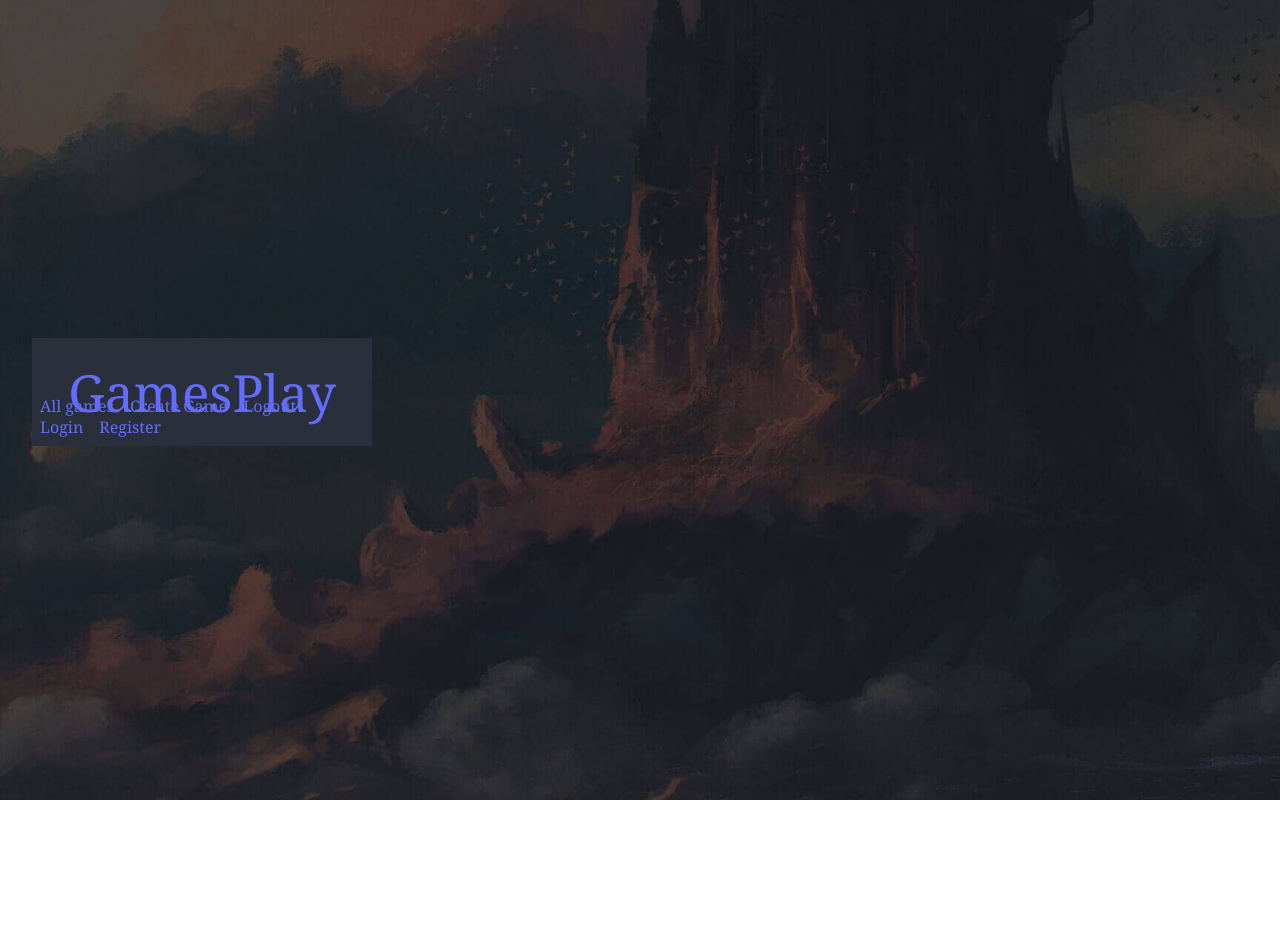
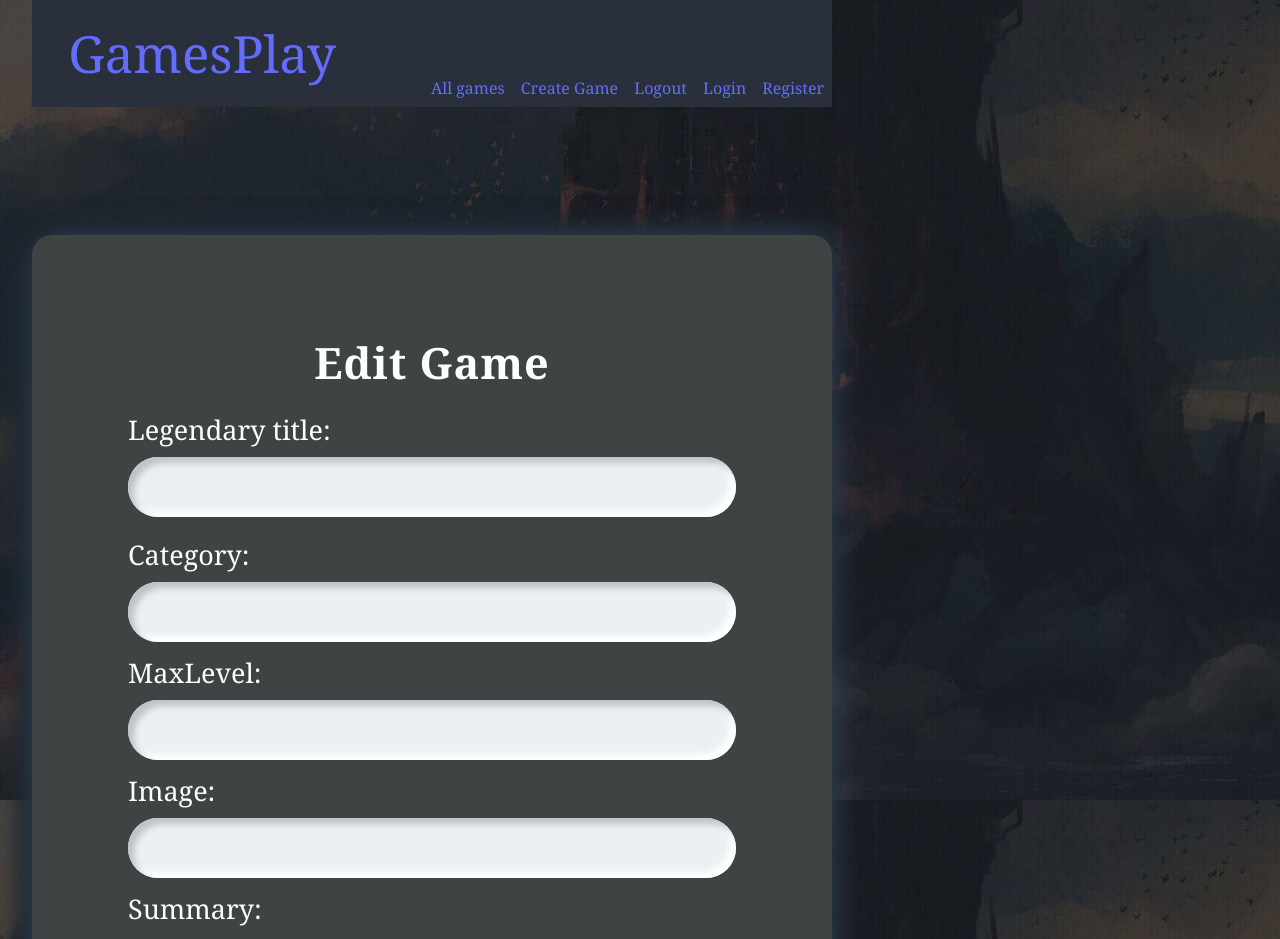
Before and after one commit to jordankageorgieva/softuni-games-play-march-2025, a React (Vite) app in the folder client/: page /games/1/game-edit in a window 1280 px wide. Shown: the top 939 px of the page. Before the commit the page ends 800 px from the top, so only its background shows below. Built offline with nearby package versions, Linux system fonts and the light colour scheme.

Commit message:
delete game added

```diff
--- a/client/src/App.jsx
+++ b/client/src/App.jsx
@@ -29,7 +29,10 @@ function App() {
             <Route path="/register" element={<RegisterPage />} />
             <Route path="/games/create" element={<CreatePage />} />
             <Route path="/games" element={<CataloguePage />} />
-            <Route path="/games/:gameId/details" element={<DetailsPage/>} />
+            <Route path="/games/:gameId/game-edit" element={<GameEdit/>} />
+            <Route path="/games/:gameId/game-details" element={<DetailsPage/>} />
+
+
 
           </Routes>
         </main>
--- a/client/src/components/catalogue-page/CataloguePageItem.jsx
+++ b/client/src/components/catalogue-page/CataloguePageItem.jsx
@@ -15,7 +15,7 @@ export default function CataloguePageItem({
                     <img src={imageUrl}/>
                     <h6>{category}</h6>
                     <h2>{title}</h2>
-                    <Link to={`/games/${_id}/details`} className="details-button">Details</Link>
+                    <Link to={`/games/${_id}/game-details`} className="details-button">Details</Link>
                 </div>
 
             </div>
--- a/client/src/components/details-page/DetailsPage.jsx
+++ b/client/src/components/details-page/DetailsPage.jsx
@@ -1,11 +1,13 @@
 import { useEffect, useState } from "react";
-import { useParams } from "react-router";
+import { useParams, Link, useNavigate } from "react-router-dom";
 import gameServices from "../../services/gameServices";
 import useScrollToTop from "../../custom-hook/useScrollToTop";
 
 export default function DetailsPage() {
     const { gameId } = useParams();
     const [game, setGame] = useState([]);
+
+    const navigate = useNavigate();
 
     useScrollToTop.useScrollToTop();
 
@@ -15,6 +17,19 @@ export default function DetailsPage() {
                 setGame(res);
             })
     }, [gameId]);
+
+    const deleteGameHandler = () => {
+        const hasConfirm = confirm(`Are you sure youi want to delete ${game.title} game?`);
+        if (hasConfirm) {
+            try {
+                gameServices.deleteGame(gameId);
+                navigate('/games');
+            } catch (error) {
+                console.error('Error deleting game:', error);
+            }
+        }
+
+    }
 
     return (
         <>
@@ -31,7 +46,7 @@ export default function DetailsPage() {
                     </div>
 
                     <p className="text">
-                       {game.summary}
+                        {game.summary}
                     </p>
 
                     {/* <!-- Bonus ( for Guests and Users ) --> */}
@@ -52,8 +67,9 @@ export default function DetailsPage() {
 
                     {/* <!-- Edit/Delete buttons ( Only for creator of this game )  --> */}
                     <div className="buttons">
-                        <a href="#" className="button">Edit</a>
-                        <a href="#" className="button">Delete</a>
+                        <Link to={`/games/${game._id}/game-edit`} className="button">Edit</Link>
+                        <button onClick={deleteGameHandler}
+                            className="button">Delete</button>
                     </div>
                 </div>
 
--- a/client/src/components/game-edit/GameEdit.jsx
+++ b/client/src/components/game-edit/GameEdit.jsx
@@ -1,4 +1,9 @@
+import useScrollToTop from "../../custom-hook/useScrollToTop";
+
 export default function GameEdit() {
+
+    useScrollToTop.useScrollToTop();
+
     return (
         <>
             {/* <!-- Edit Page ( Only for the creator )--> */}
@@ -7,19 +12,19 @@ export default function GameEdit() {
                     <div className="container">
 
                         <h1>Edit Game</h1>
-                        <label for="leg-title">Legendary title:</label>
+                        <label htmlFor="leg-title">Legendary title:</label>
                         <input type="text" id="title" name="title" value="" />
 
-                        <label for="category">Category:</label>
+                        <label htmlFor="category">Category:</label>
                         <input type="text" id="category" name="category" value="" />
 
-                        <label for="levels">MaxLevel:</label>
+                        <label htmlFor="levels">MaxLevel:</label>
                         <input type="number" id="maxLevel" name="maxLevel" min="1" value="" />
 
-                        <label for="game-img">Image:</label>
+                        <label htmlFor="game-img">Image:</label>
                         <input type="text" id="imageUrl" name="imageUrl" value="" />
 
-                        <label for="summary">Summary:</label>
+                        <label htmlFor="summary">Summary:</label>
                         <textarea name="summary" id="summary"></textarea>
                         <input className="btn submit" type="submit" value="Edit Game" />
 
--- a/client/src/services/gameServices.js
+++ b/client/src/services/gameServices.js
@@ -3,7 +3,7 @@ import { request } from "../utils/register";
 const baseURL = " http://localhost:3030/jsonstore/games";
 
 export default {
-    async getAll () {
+    async getAll() {
         // return all games
         const response = await fetch(baseURL);
         const data = await response.json(); // parse the response body as JSON
@@ -12,7 +12,7 @@ export default {
         return result;
 
     },
-    async create (gameData) {
+    async create(gameData) {
         const response = await fetch(baseURL,
             {
                 method: 'POST',
@@ -30,7 +30,7 @@ export default {
         // return request('POST', URL, gameData);
 
     },
-    async getGame(gameId){
+    async getGame(gameId) {
         const response = await fetch(`${baseURL}/${gameId}`);
 
         if (!response.ok) {
@@ -39,5 +39,26 @@ export default {
         const data = await response.json(); // parse the response body as JSON
 
         return data;
+    },
+    async deleteGame(gameId) {
+
+        let isUserDelete = false;
+        const response = await fetch(
+            `${baseURL}/${gameId}`,
+            {
+            method: 'DELETE',
+            headers: {
+                'Content-Type': 'application/json'
+            },
+        });
+
+        if (!response.ok) {
+            throw new Error(`Error: ${response.statusText}`);
+        } else {
+            isUserDelete = true;
+        }
+
+
+        return isUserDelete;
     }
 }
```
